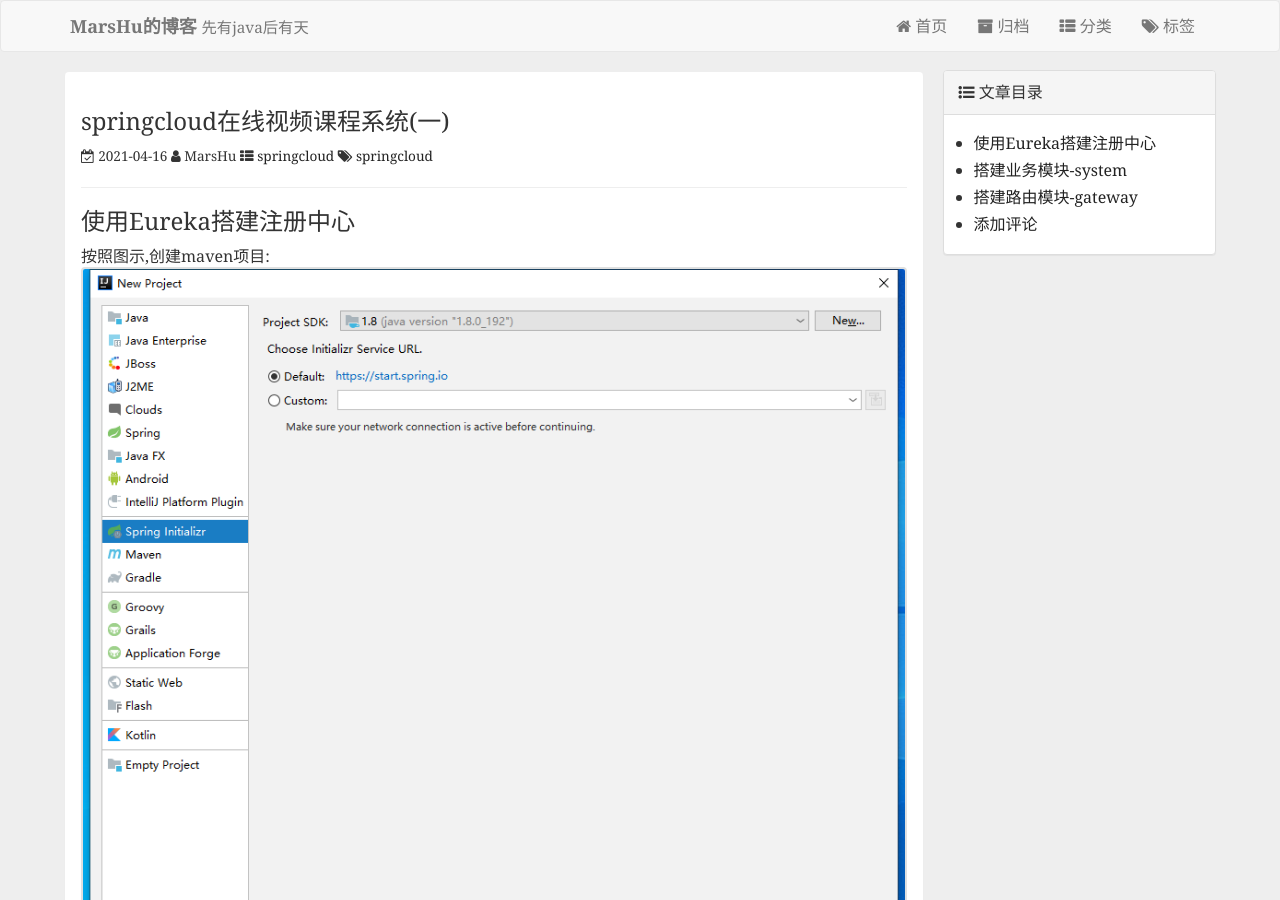
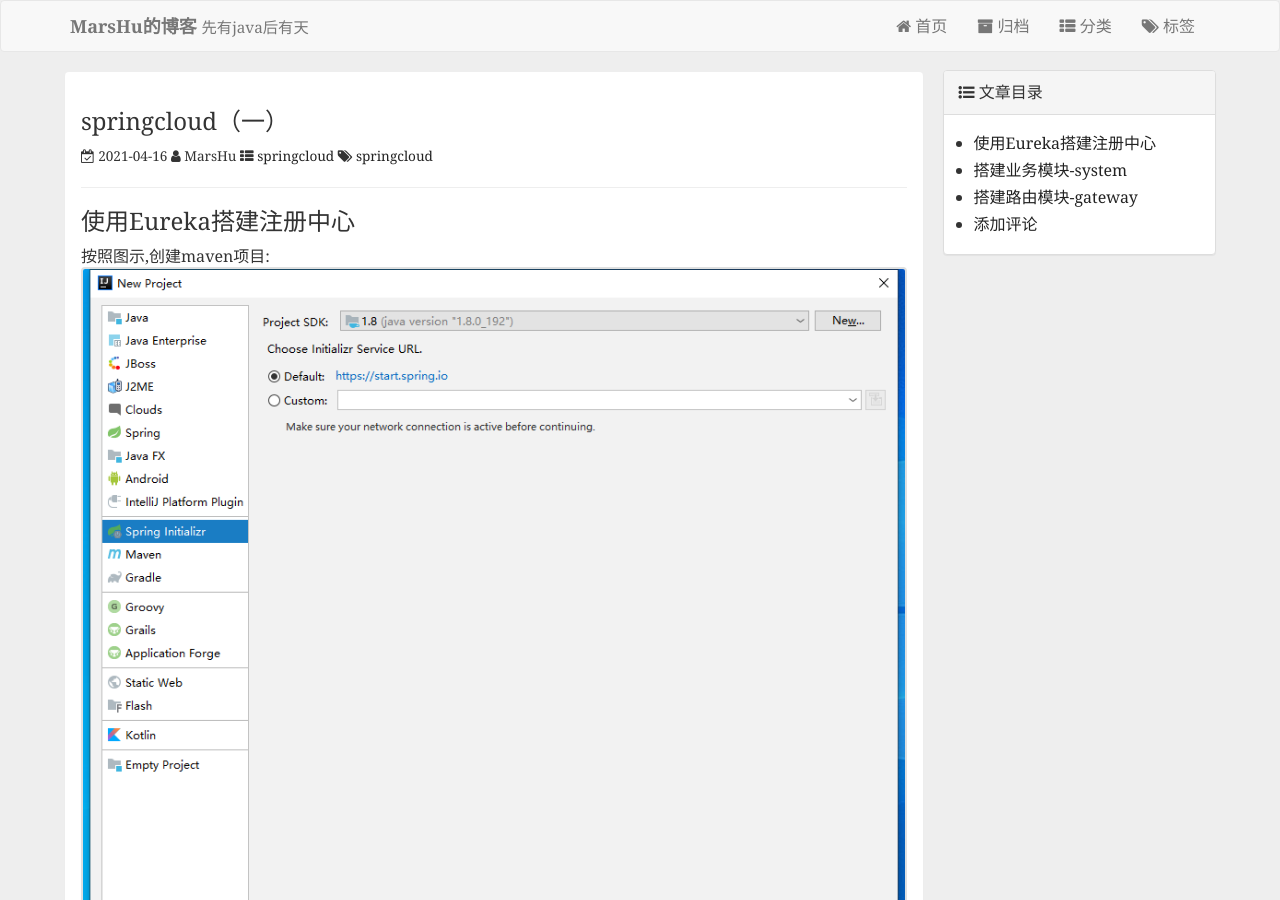
Before and after one commit to marshucheng1/marshucheng1.github.io, a Jekyll site: the page built from _posts/2021-04-16-使用Eureka搭建注册中心 .md, in a window 1280 px wide and 900 px high. Built offline with Jekyll 4.4.1, drawn with Linux system fonts in a browser that asks for light colours; comment, search, counter and statistics services are not loaded.

Commit message:
Update 2021-04-16-使用Eureka搭建注册中心 .md

```diff
--- a/_posts/2021-04-16-使用Eureka搭建注册中心 .md
+++ b/_posts/2021-04-16-使用Eureka搭建注册中心 .md
@@ -1,6 +1,6 @@
 ---
 layout: post
-title: springcloud在线视频课程系统(一)
+title: springcloud（一）
 date: 2021-04-16 13:10:22
 categories: springcloud
 tags: springcloud
```
